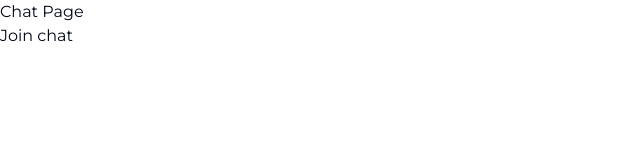
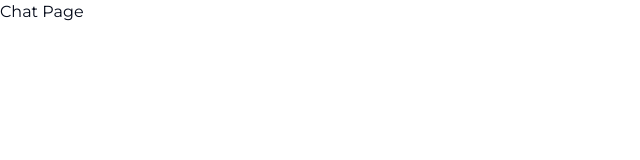
Before and after one commit to HealthPadi/HealthPadi-Frontend, a Next.js app: page /chat in a window 1280 px wide. Shown: the top 160 px of the page, without its empty margins (0-640 px from the left). Built offline with nearby package versions, Linux system fonts and the light colour scheme.

Commit message:
updated chat page

```diff
--- a/src/app/(routes)/chat/page.tsx
+++ b/src/app/(routes)/chat/page.tsx
@@ -2,10 +2,6 @@ export default function Chat() {
   return (
     <div>
       <h1>Chat Page</h1>
-
-      <div>
-        <p>Join chat</p>
-      </div>
     </div>
   );
 }
```
